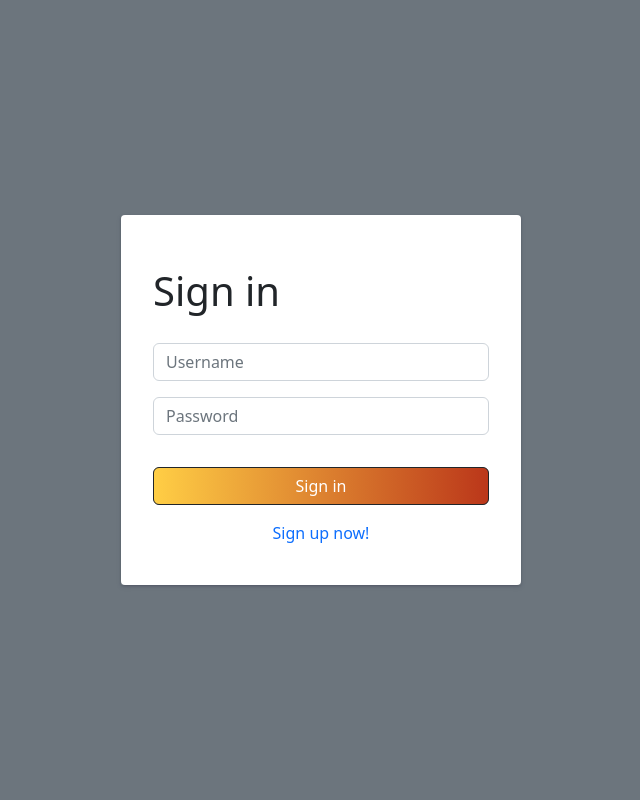
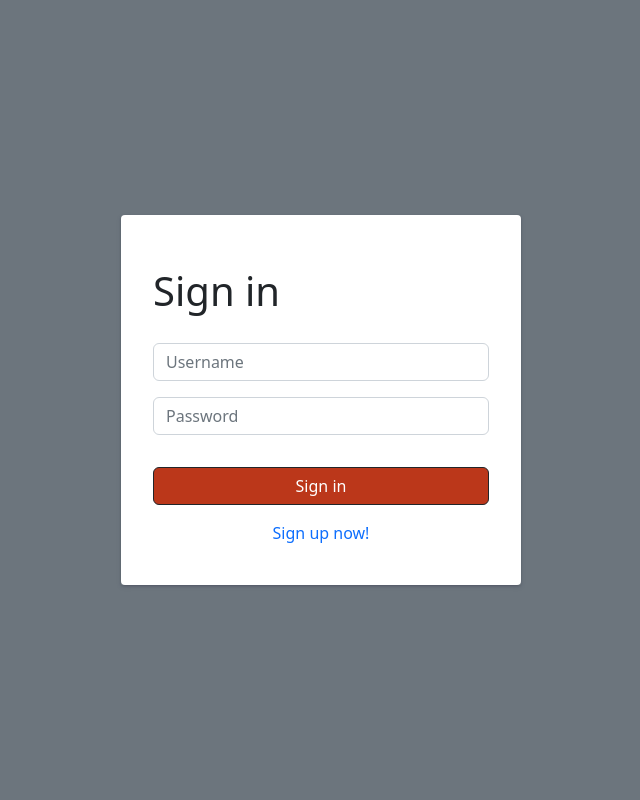
Before and after one commit to redpangilinan/andreas-management-hub, a PHP site: page /Projects/ in a window 1280 px wide. Shown: the whole page, without its empty margins (319-959 px from the left). Run offline with PHP 8.4, Linux system fonts and the light colour scheme; data that the repository does not hold is empty; some libraries are stand-ins or nearby versions.

Commit message:
Update style.css
update button color

```diff
--- a/assets/css/style.css
+++ b/assets/css/style.css
@@ -79,7 +79,7 @@ body {
     height: 100vh;
 }
 .login-container button {
-    background-image: linear-gradient(to right, #FFCE45, #BB371A );
+    background-color: #BB371A ;
 }
 
 .main-content {
```
